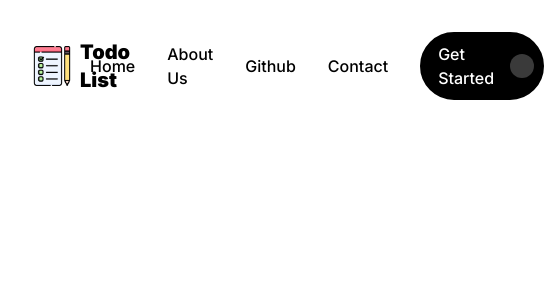
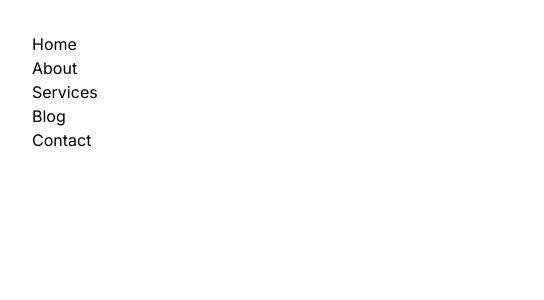
Before and after one commit to kanugurajesh/Server-Actions-MongoDB, a Next.js app: page / in a window 390 px wide. Shown: the top 300 px of the page, 544 px wide, since content can reach past the window. Built offline with nearby package versions, Linux system fonts and the light colour scheme; grey boxes are pictures that could not be loaded.

Commit message:
Adding mobile responsive navbar

```diff
--- a/app/layout.tsx
+++ b/app/layout.tsx
@@ -7,8 +7,8 @@ import "./globals.css";
 const inter = Inter({ subsets: ["latin"] });
 
 export const metadata: Metadata = {
-  title: "Create Next App",
-  description: "Generated by create next app",
+  title: "Todo App",
+  description: "A simple todo app built with Next.js and Auth0.",
 };
 
 export default function RootLayout({
--- /dev/null
+++ b/components/Navbar-Mobile.tsx
@@ -0,0 +1,17 @@
+const NavbarMobile = () => {
+    return (
+        <main>
+            <nav>
+                <ul>
+                    <li>Home</li>
+                    <li>About</li>
+                    <li>Services</li>
+                    <li>Blog</li>
+                    <li>Contact</li>
+                </ul>
+            </nav>
+        </main>
+    )
+}
+
+export default NavbarMobile;
--- a/components/Navbar.tsx
+++ b/components/Navbar.tsx
@@ -2,14 +2,37 @@
 
 import Image from "next/image";
 import Link from "next/link";
+import { useState, useEffect } from "react";
+import NavbarMobile from "./Navbar-Mobile";
 
 const Navbar = () => {
+  // get the window width
+  const [width, setWidth] = useState(0);
+
+  useEffect(() => {
+    setWidth(window.innerWidth);
+  }, []);
+
+  // add event listener to the window
+
+  useEffect(() => {
+    window.addEventListener("resize", () => {
+      setWidth(window.innerWidth);
+    });
+    return () => {
+      window.removeEventListener("resize", () => {
+        setWidth(window.innerWidth);
+      });
+    };
+  }, []);
+
   return (
     <div className="p-8">
+      {width > 850 ? (
         <nav className="flex items-center justify-between">
           <Link
             href="/"
-          className="flex gap-2 items-center hover:scale-105 transition-all ease-in-out duration-300"
+            className="flex gap-3 items-center hover:scale-105 transition-all ease-in-out duration-300"
           >
             <Image src="/check-list.png" alt="logo" width={40} height={40} />
             <h1 className="font-black text-xl">Todo List</h1>
@@ -21,11 +44,16 @@ const Navbar = () => {
                 <div className="absolute bottom-[-3px] h-1 bg-black w-0 left-0 group-hover:w-full transition-all ease-in-out duration-300"></div>
               </li>
               <li className="relative group">
-              <Link href="/">About Us</Link>
+                <Link href="/About">About Us</Link>
                 <div className="absolute bottom-[-3px] h-1 bg-black w-0 left-0 group-hover:w-full transition-all ease-in-out duration-300"></div>
               </li>
               <li className="relative group">
-              <Link href="/">Github</Link>
+                <Link
+                  href="https://github.com/kanugurajesh/Server-Actions-MongoDB"
+                  target="_blank"
+                >
+                  Github
+                </Link>
                 <div className="absolute bottom-[-3px] h-1 bg-black w-0 left-0 group-hover:w-full transition-all ease-in-out duration-300"></div>
               </li>
               <li className="relative group">
@@ -34,10 +62,18 @@ const Navbar = () => {
               </li>
               <li>
                 <Link href="">
-                <div className="flex gap-4 p-2 pl-4 bg-black rounded-full items-center justify-between group hover:bg-white border-2 border-black transition-all ease-in-out duration-300">
-                    <p className="text-white group-hover:text-black transition-all ease-in-out duration-300">Get Started</p>
-                    <div className="bg-[#3a3a3a] p-3 rounded-full transition-all ease-in-out duration-300">
-                        <Image src="/down-arrow-1.png" alt="plus" width={15} height={15} className="-rotate-90" />
+                  <div className="flex gap-4 p-1 pl-4 bg-black rounded-full items-center justify-between group hover:bg-white border-2 border-black transition-all ease-in-out duration-700">
+                    <p className="text-white group-hover:text-black transition-all ease-in-out duration-700">
+                      Get Started
+                    </p>
+                    <div className="bg-[#3a3a3a] p-3 rounded-full">
+                      <Image
+                        src="/down-arrow-1.png"
+                        alt="plus"
+                        width={15}
+                        height={15}
+                        className="-rotate-90"
+                      />
                     </div>
                   </div>
                 </Link>
@@ -45,6 +81,9 @@ const Navbar = () => {
             </ul>
           </div>
         </nav>
+      ) : (
+        <NavbarMobile />
+      )}
     </div>
   );
 };
```
Lines whose indentation alone changed are shown as unchanged.
